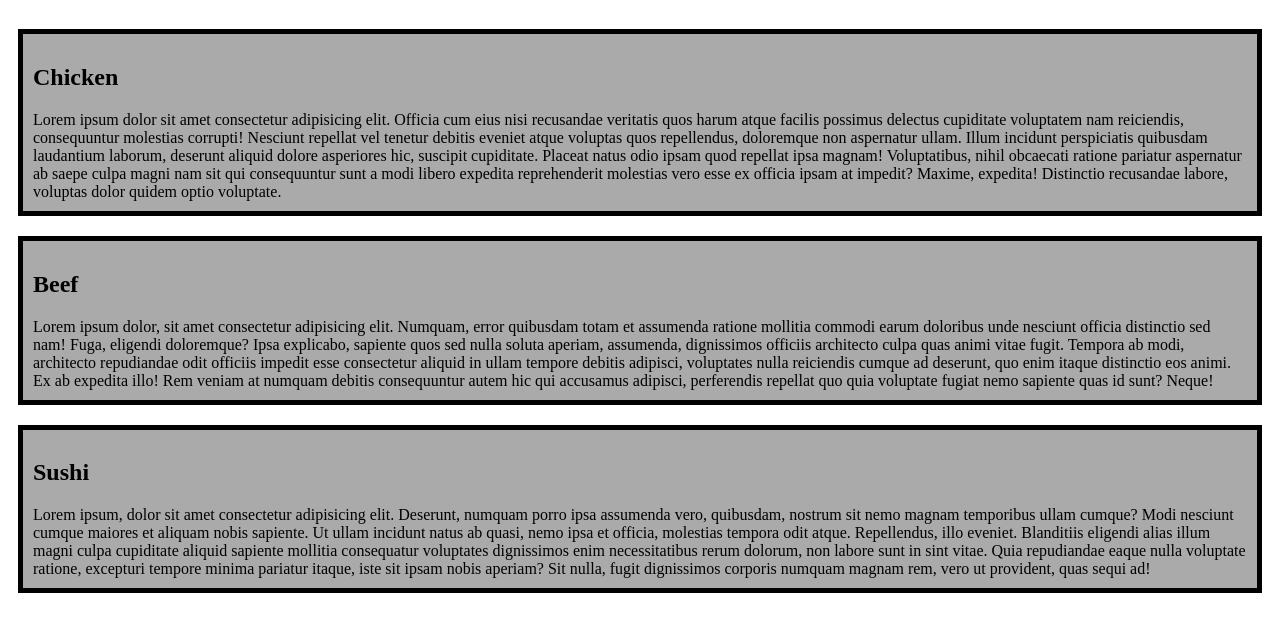
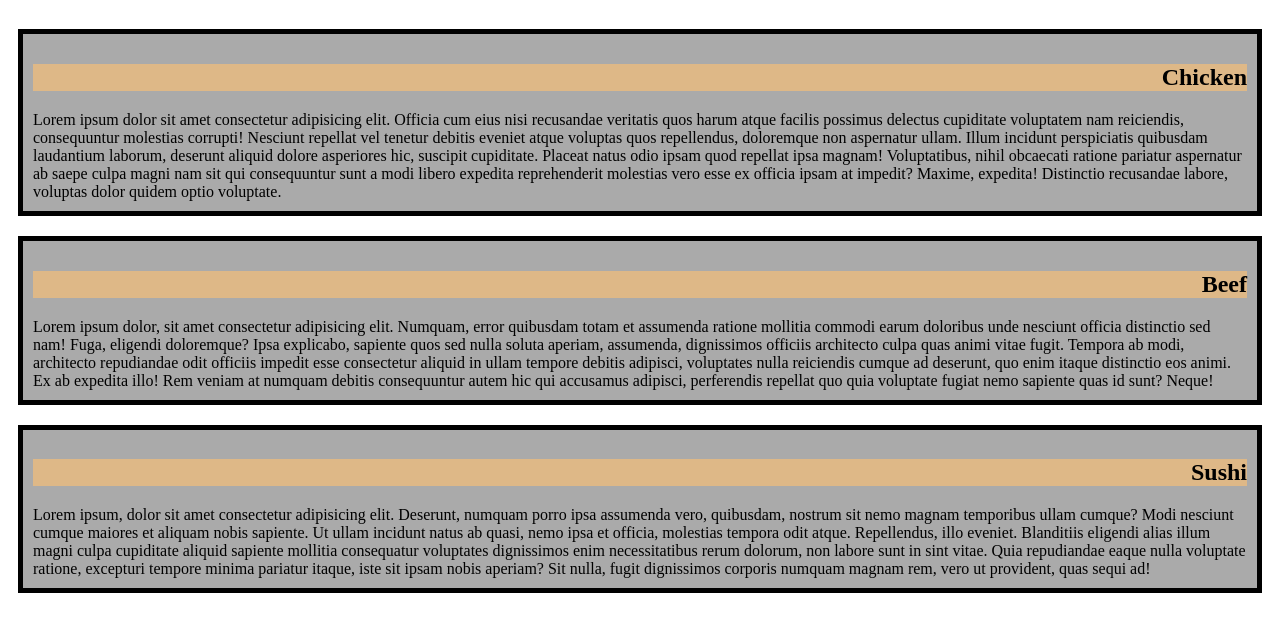
Before and after one commit to startwithzero230/module2-Solution, a plain HTML site: page index.html in a window 1280 px wide. Shown: the part 61-692 px from the top of the page. Drawn offline with Linux system fonts and the light colour scheme.

Commit message:
Update index.html

```diff
--- a/index.html
+++ b/index.html
@@ -17,6 +17,7 @@
             border: 5PX solid black;
             margin: 10px;
             padding: 10px;
+            @media (max- width: 921px)
 
 
         }
@@ -39,7 +40,8 @@
 
         }
         h2 {
-            text-align: center top;
+            text-align: right ;
+            background-color: burlywood;
         }
     </style>
 </head>
```
